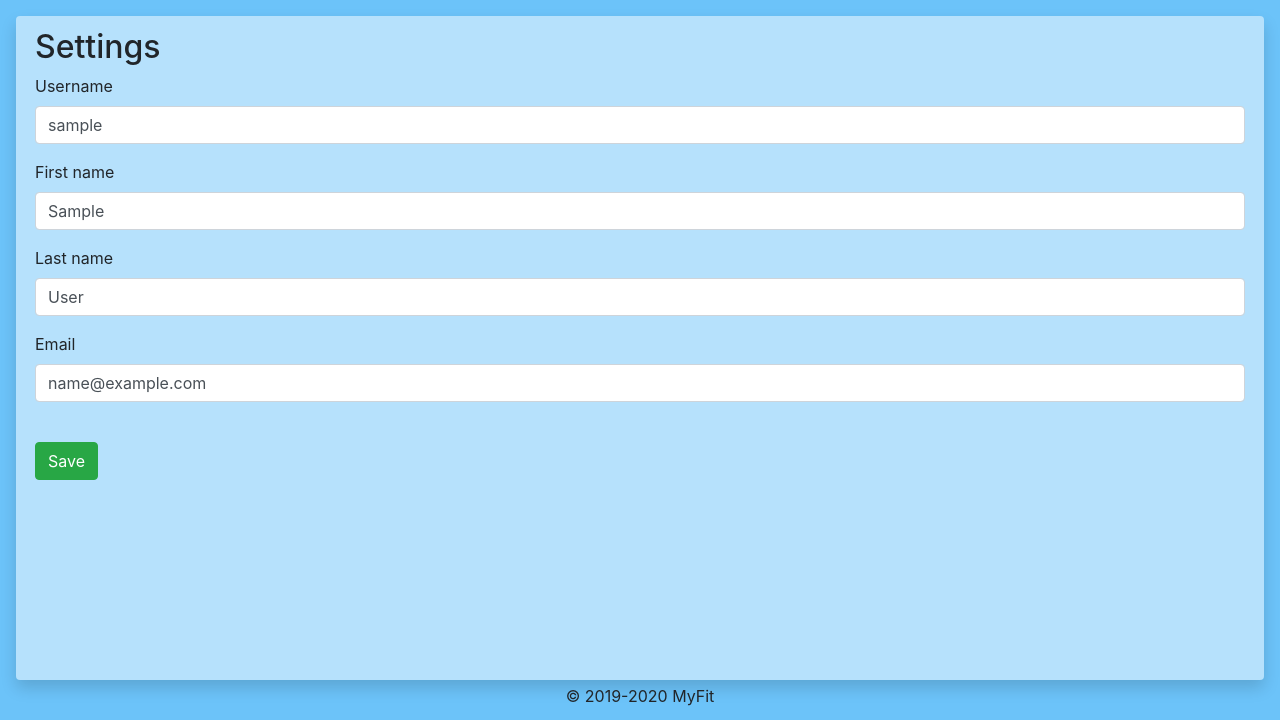
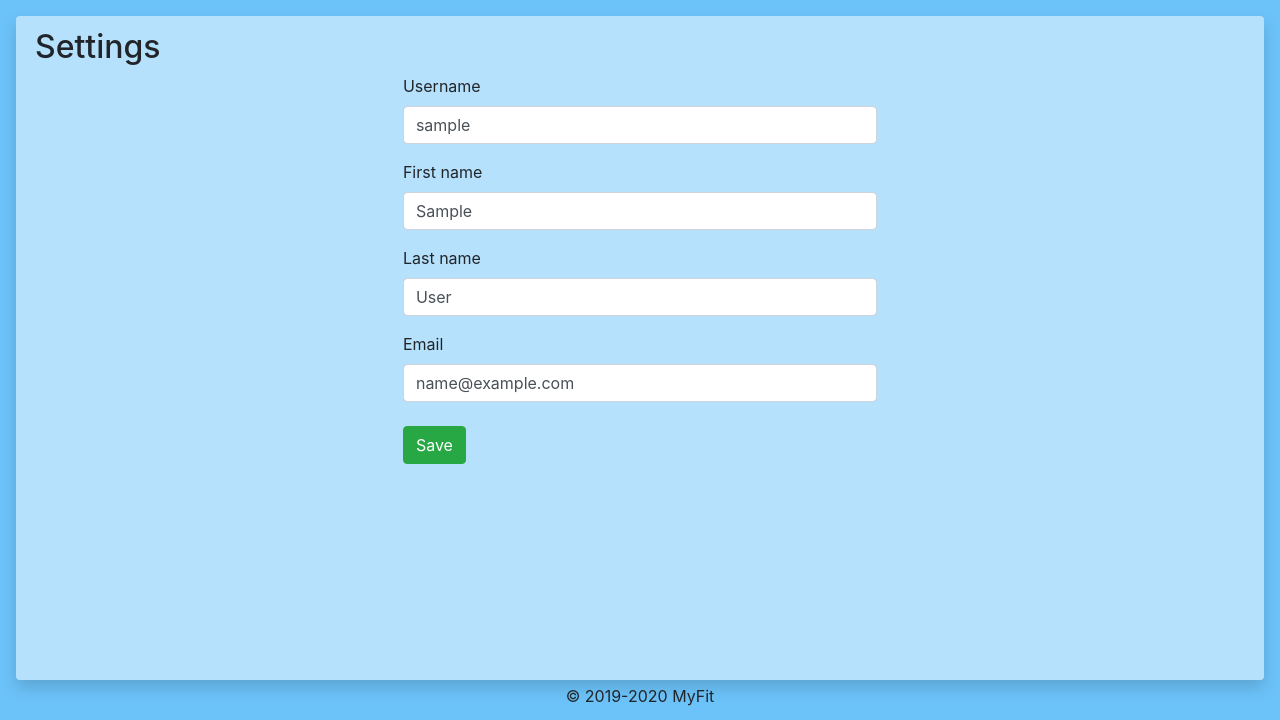
Before and after one commit to dominikheinisch/fitness_manager, a Django app: page /fitness/settings in a window 1280 px wide. Shown: the part 57-777 px from the top of the page. Run offline with Django 3.2, Linux system fonts and the light colour scheme; the visitor is signed in with stand-in values (Sample User, id 1); some libraries are stand-ins or nearby versions.

Commit message:
global: added containers to center content

```diff
--- a/fitness_app/templates/settings.html
+++ b/fitness_app/templates/settings.html
@@ -8,9 +8,11 @@
 
 <h2>Settings</h2>
 <form action="{% url 'fitness_app:settings' %}" method="post">
-    {% csrf_token %}
-    {{ form|crispy }}<br>
-    <input type="Submit" value="Save" class="btn btn-success">
+    <div class="container col-5">
+        {% csrf_token %}
+        {{ form|crispy }}
+        <input type="Submit" value="Save" class="btn btn-success mt-2">
+    </div>
 </form>
 
 {% endblock %}
```
Also changed, not shown: fitness_app/templates/login.html (+5 -3 lines), fitness_app/templates/register.html (+5 -3 lines).
